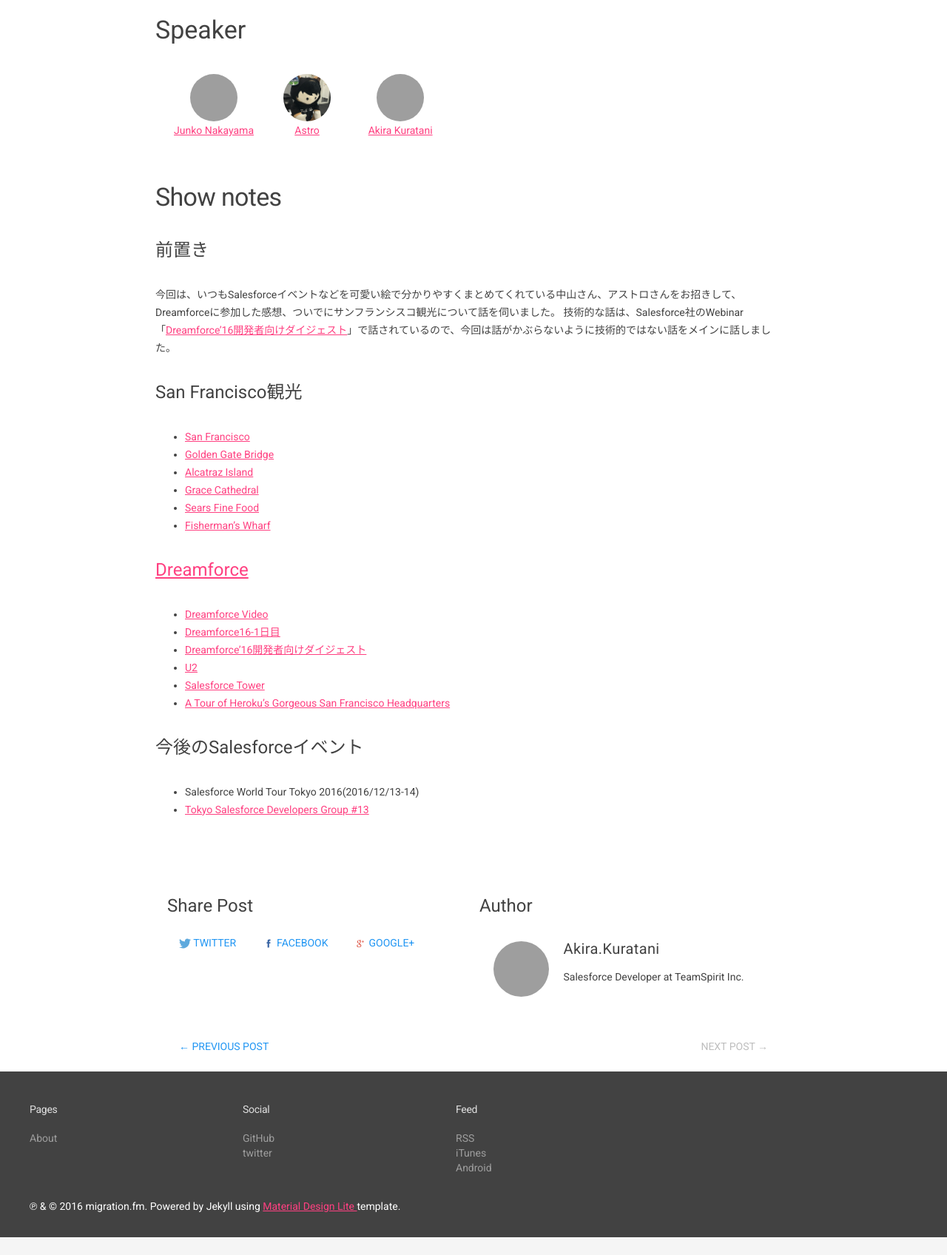
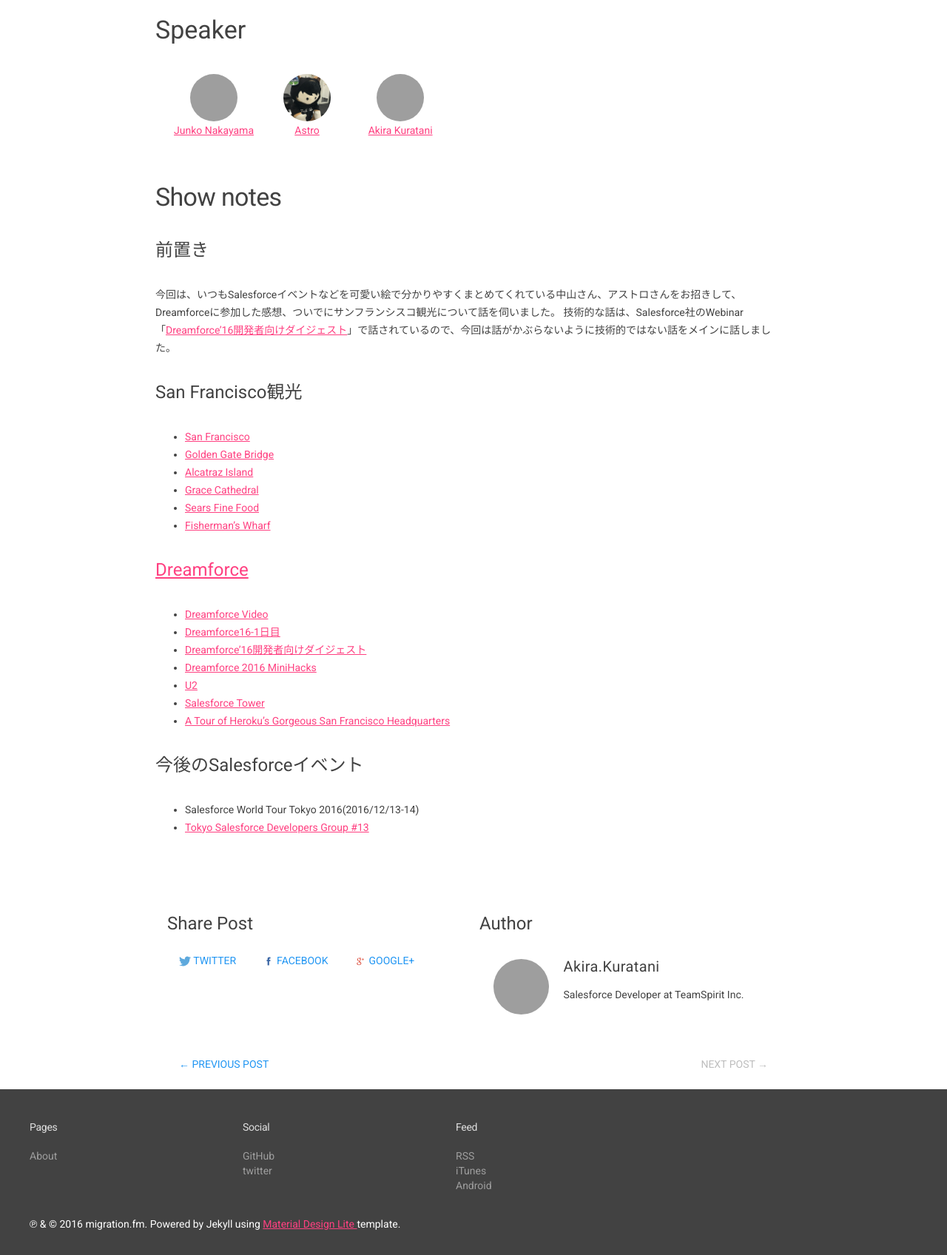
Before and after one commit to migrationfm/migrationfm.github.io, a Jekyll site: the page built from _posts/2016-10-19-006.md, in a window 1280 px wide, cut to the strip 702-2398 px from the top of the page. Shown: the whole strip at 74% size. Built offline with Jekyll 4.4.1, drawn with Linux system fonts in a browser that asks for light colours; nearby versions of some CDN libraries; grey boxes are pictures that could not be loaded.

Commit message:
Add link

```diff
--- a/_posts/2016-10-19-006.md
+++ b/_posts/2016-10-19-006.md
@@ -39,6 +39,7 @@
 - [Dreamforce Video](https://m.youtube.com/user/dreamforce)
 - [Dreamforce16-1日目](http://blog.flect.co.jp/.s/salesforce/2016/10/dreamforce16-1-11d1.html)
 - [Dreamforce'16開発者向けダイジェスト](https://blog.migration.fm/the-times-they-are-a-changin-39e3d10887dc#.nhny1ab2b)
+- [Dreamforce 2016 MiniHacks](http://sfdcworkshop.com/minihacks/)
 - [U2](https://ja.wikipedia.org/wiki/U2)
 - [Salesforce Tower](https://www.facebook.com/SalesforceTower/)
 - [A Tour of Heroku’s Gorgeous San Francisco Headquarters](http://www.officelovin.com/2015/06/01/a-tour-of-herokus-gorgeous-san-francisco-headquarters-2/)
```
